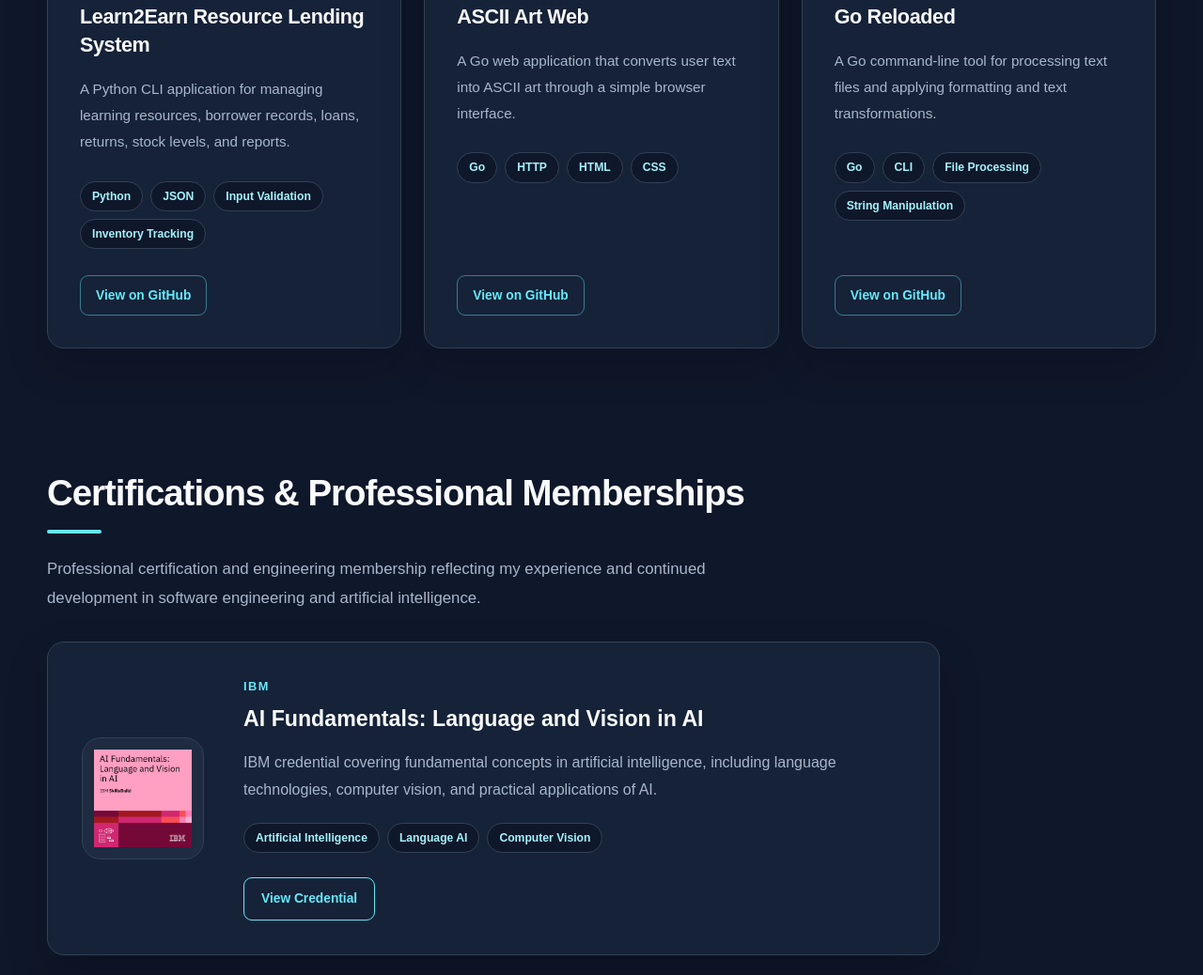
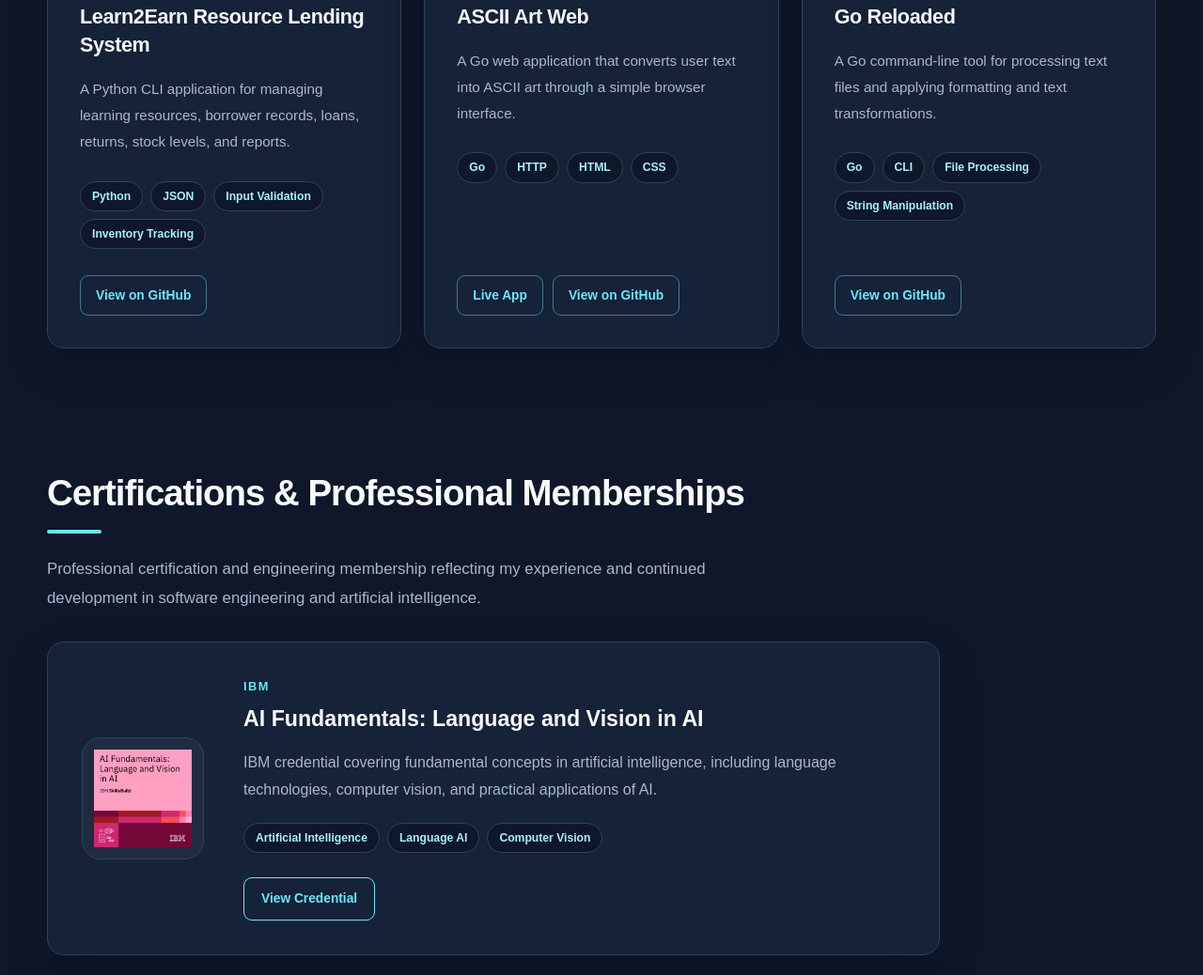
Before and after one commit to successjohnny/my-portfolio, a plain HTML site: page index.html in a window 1280 px wide. Shown: the part 3294-4332 px from the top of the page at 94% size. Drawn offline with Linux system fonts and the light colour scheme.

Commit message:
Add live deployment link for ASCII Art Web

```diff
--- a/index.html
+++ b/index.html
@@ -439,6 +439,15 @@
 
                     <div class="project-links">
                         <a
+                            href="https://ascii-art-web-main.onrender.com"
+                            class="project-link"
+                            target="_blank"
+                            rel="noopener noreferrer"
+                        >
+                            Live App
+                        </a>
+
+                        <a
                             href="https://github.com/successjohnny/ascii-art-web-main"
                             class="project-link"
                             target="_blank"
```
